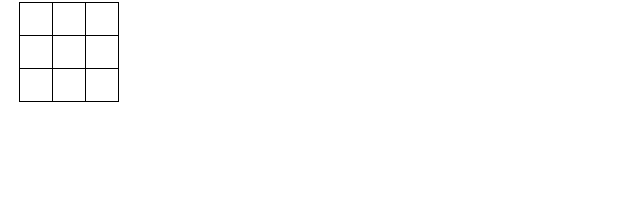
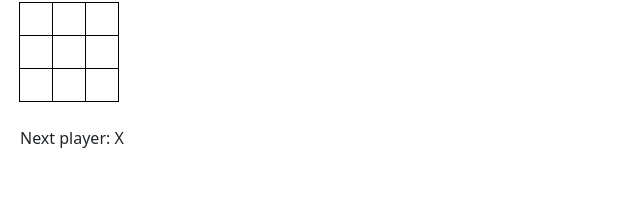
Before and after one commit to santoshrsarangi/reactproj17022024, a React (Vite) app: page / in a window 1280 px wide. Shown: the part 68-284 px from the top of the page, without its empty margins (0-640 px from the left). Built offline with nearby package versions, Linux system fonts and the light colour scheme.

Commit message:
Winner and game status updated

```diff
--- a/src/App.css
+++ b/src/App.css
@@ -22,3 +22,8 @@ h1 {
     content: '';
     display: table;
 }
+
+.game-status {
+    margin-left: 20px;
+    font-weight: 200;
+}
--- a/src/components/Board.tsx
+++ b/src/components/Board.tsx
@@ -5,10 +5,38 @@ function Board() {
 
     const [btnValue, setBtnValue] = useState(Array(9).fill(null))
     const [selectedValue, setSelectedValue] = useState('X')
+    const winner = calculateWinner(btnValue);
+
+    let gameStatus;
+    if (winner) {
+        gameStatus = "Winner: " + winner;
+    } else {
+        gameStatus = "Next player: " + selectedValue;
+    }
+
+    function calculateWinner(squares) {
+        const lines = [
+            [0, 1, 2],
+            [3, 4, 5],
+            [6, 7, 8],
+            [0, 3, 6],
+            [1, 4, 7],
+            [2, 5, 8],
+            [0, 4, 8],
+            [2, 4, 6]
+        ];
+        for (let i = 0; i < lines.length; i++) {
+            const [a, b, c] = lines[i];
+            if (squares[a] && squares[a] === squares[b] && squares[a] === squares[c]) {
+                return squares[a];
+            }
+        }
+        return null;
+    }
 
     function btnClicked(i: number) {
 
-        if (btnValue[i]) {
+        if (btnValue[i] || calculateWinner(btnValue)) {
             return;
         }
 
@@ -41,6 +69,8 @@ function Board() {
                 <Button label={btnValue[7]} handleClick={() => btnClicked(7)} />
                 <Button label={btnValue[8]} handleClick={() => btnClicked(8)} />
             </div>
+            <br></br>
+            <div className="game-status">{gameStatus}</div>
 
         </>
     )
```
